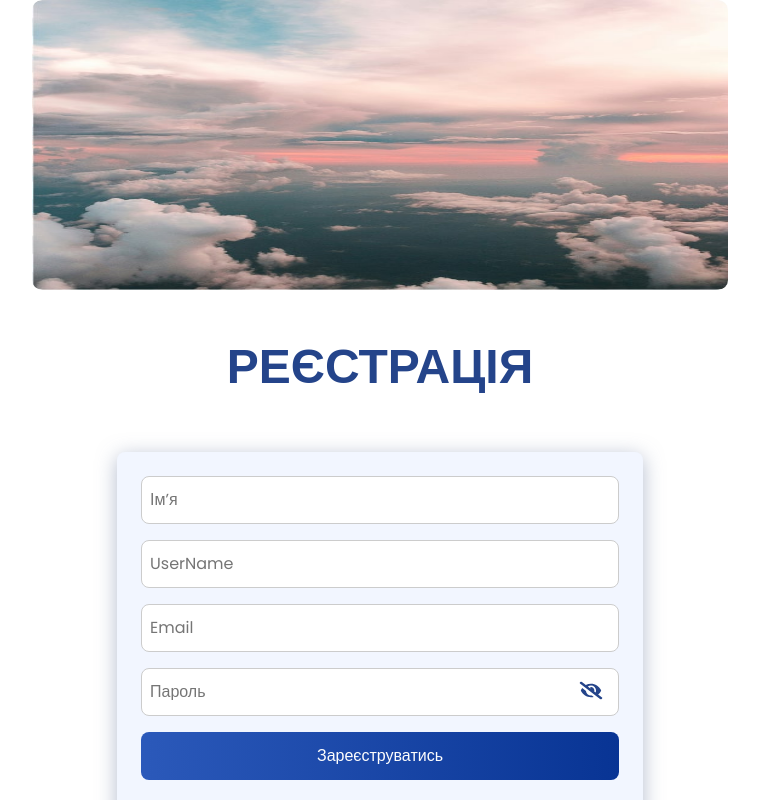
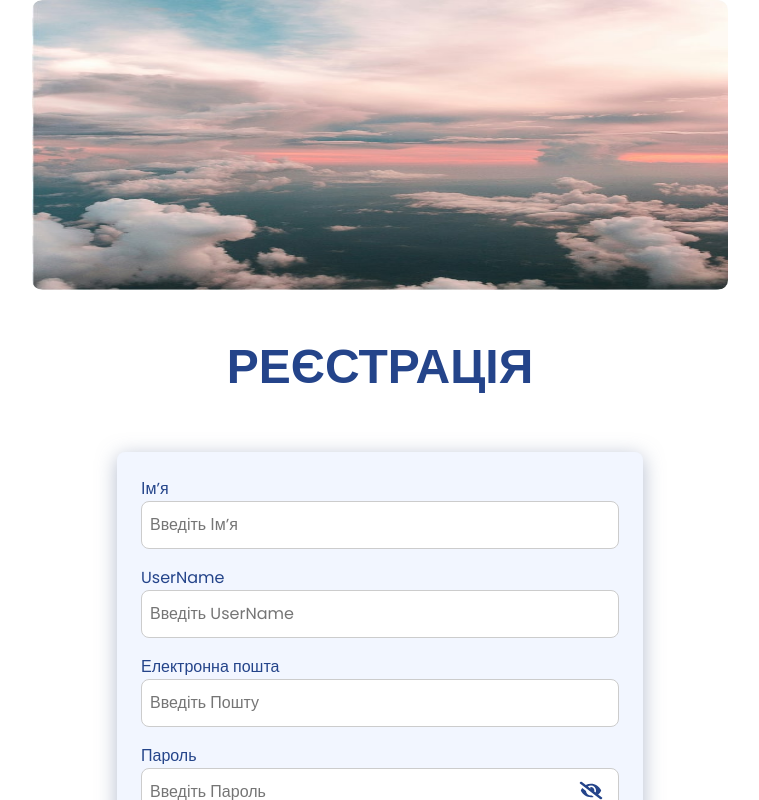
Before and after one commit to GoIT-Python-Web/Front-end-Python-Web-PhotoShare, a React (Vite) app: page /register in a window 1280 px wide. Shown: the top 800 px of the page, without its empty margins (260-1019 px from the left). Built offline with nearby package versions, Linux system fonts and the light colour scheme; a web font is replaced by a local one.

Commit message:
added LabeledField + setTimeout for NOTFOUND

```diff
--- a/src/components/ProfileEditForm/ProfileEditForm.jsx
+++ b/src/components/ProfileEditForm/ProfileEditForm.jsx
@@ -1,6 +1,7 @@
 import { Formik, Form, Field } from "formik";
 import css from "./ProfileEditForm.module.css";
-import Input from "../common/inputs/Input.jsx";
+// import Input from "../common/inputs/Input.jsx";
+import LabeledField from "../common/labeledField/LabeledField.jsx";
 import Button from "../common/buttons/Button.jsx";
 import { ProfileEditSchema } from "../../validation/schemas.js";
 import { useDispatch } from "react-redux";
@@ -37,16 +38,6 @@ const ProfileEditForm = ({ user }) => {
     description: normalize(user?.description),
   };
 
-  // const INITIAL_VALUES = {
-  //   avatar: user?.image_url ?? def,
-  //   name: user?.name ?? "",
-  //   email: user?.email ?? "",
-  //   phone: user?.phone ?? "",
-  //   password: "",
-  //   birthdate: user?.birthdate ?? "",
-  //   description: user?.description ?? "",
-  // };
-
   const dispatch = useDispatch();
   const [avatarSrc, setAvatarSrc] = useState(INITIAL_VALUES.avatar || def);
   const fileInputRef = useRef(null);
@@ -65,6 +56,37 @@ const ProfileEditForm = ({ user }) => {
 
   const handleEditClick = () => {
     fileInputRef.current?.click();
+  };
+
+  const CustomDatePicker = ({ field, form, meta }) => {
+    const selectedDate = (() => {
+      if (!field.value) return null;
+      const parsed = parse(field.value, "dd-MM-yyyy", new Date());
+      return isNaN(parsed) ? null : parsed;
+    })();
+
+    return (
+      <div className={css.datePickerWrap}>
+        <DatePicker
+          selected={selectedDate}
+          onChange={(date) => {
+            const formattedDate = date ? format(date, "dd-MM-yyyy") : "";
+            form.setFieldValue(field.name, formattedDate);
+          }}
+          dateFormat="dd-MM-yyyy"
+          placeholderText="День народження"
+          className={`${css.input} ${
+            meta.touched && meta.error ? css.error : ""
+          }`}
+          showMonthDropdown
+          showYearDropdown
+          dropdownMode="select"
+        />
+        {meta.touched && meta.error && (
+          <div className={css.errorMsg}>{meta.error}</div>
+        )}
+      </div>
+    );
   };
 
   return (
@@ -100,10 +122,8 @@ const ProfileEditForm = ({ user }) => {
             const newValues = {
               avatar: updatedUser.img_link ?? def,
               name: normalize(updatedUser.name),
-              username: normalize(updatedUser.username),
               email: normalize(updatedUser.email),
               phone: normalize(updatedUser.phone),
-              // password: "",
               birthdate: formatDateForInput(updatedUser.birthdate),
               description: normalize(updatedUser.description),
             };
@@ -129,9 +149,6 @@ const ProfileEditForm = ({ user }) => {
                 className={css.editBtn}
                 onClick={handleEditClick}
               >
-                {/* <svg width="16" height="16">
-            <use href="/public/sprite.svg#pen" />
-          </svg> */}
                 <FaPenToSquare size={22} />
               </button>
               <input
@@ -147,138 +164,53 @@ const ProfileEditForm = ({ user }) => {
             <p className={css.title}>Особисті данні</p>
             <div className={css.wrapInfo}>
               <div className={css.infoItem}>
-                <Field name="name">
-                  {({ field, meta }) => (
-                    <Input
-                      {...field}
+                <LabeledField
+                  name="name"
+                  label="Імʼя"
                   type="text"
                   placeholder="Імʼя"
-                      error={meta.touched && meta.error}
-                      errorMessage={
-                        meta.touched && meta.error ? meta.error : ""
-                      }
                 />
-                  )}
-                </Field>
-              </div>
-
-              {/* <div className={css.infoItem}>
-                <Field name="username">
-                  {({ field, meta }) => (
-                    <Input
-                      {...field}
-                      type="text"
-                      readOnly
-                      placeholder="UserName"
-                      error={meta.touched && meta.error}
-                      errorMessage={
-                        meta.touched && meta.error ? meta.error : ""
-                      }
-                    />
-                  )}
-                </Field>
-              </div> */}
-
-              <div className={css.infoItem}>
-                <Field name="email">
-                  {({ field, meta }) => (
-                    <Input
-                      {...field}
-                      type="email"
-                      placeholder="Електронна пошта"
-                      error={meta.touched && meta.error}
-                      errorMessage={
-                        meta.touched && meta.error ? meta.error : ""
-                      }
-                    />
-                  )}
-                </Field>
               </div>
 
               <div className={css.infoItem}>
-                <Field name="phone">
-                  {({ field, meta }) => (
-                    <Input
-                      {...field}
-                      type="text"
-                      placeholder="Номер телефону"
-                      error={meta.touched && meta.error}
-                      errorMessage={
-                        meta.touched && meta.error ? meta.error : ""
-                      }
+                <LabeledField
+                  name="email"
+                  label="Електронна пошта"
+                  type="email"
+                  placeholder="Електронна пошта"
                 />
-                  )}
-                </Field>
               </div>
 
               <div className={css.infoItem}>
-                <Field name="birthdate">
-                  {({ field, form, meta }) => {
-                    const selectedDate =
-                      typeof field.value === "string"
-                        ? (() => {
-                            const parsed = parse(
-                              field.value,
-                              "dd-MM-yyyy",
-                              new Date()
-                            );
-                            return isNaN(parsed) ? null : parsed;
-                          })()
-                        : null;
-
-                    return (
-                      <div className={css.datePickerWrap}>
-                        <DatePicker
-                          selected={selectedDate}
-                          onChange={(date) => {
-                            const formattedDate = date
-                              ? format(date, "dd-MM-yyyy")
-                              : "";
-                            form.setFieldValue("birthdate", formattedDate);
-                          }}
-                          dateFormat="dd-MM-yyyy"
-                          placeholderText="День народження"
-                          className={`${css.input} ${
-                            meta.touched && meta.error ? css.error : ""
-                          }`}
-                          showMonthDropdown
-                          showYearDropdown
-                          dropdownMode="select"
+                <LabeledField
+                  name="phone"
+                  label="Номер телефону"
+                  type="text"
+                  placeholder="Номер телефону"
                 />
-                        {meta.touched && meta.error && (
-                          <div className={css.errorMsg}>{meta.error}</div>
-                        )}
-                      </div>
-                    );
-                  }}
-                </Field>
               </div>
 
               <div className={css.infoItem}>
-                <Field name="password">
-                  {({ field, meta }) => (
-                    <Input
-                      {...field}
+                <LabeledField
+                  name="birthdate"
+                  label="День народження"
+                  customComponent={CustomDatePicker}
+                />
+              </div>
+
+              <div className={css.infoItem}>
+                <LabeledField
+                  name="password"
+                  label="Пароль"
                   type="password"
-                      readOnly
                   placeholder="Пароль"
-                      error={meta.touched && meta.error}
-                      errorMessage={
-                        meta.touched && meta.error ? meta.error : ""
-                      }
                 />
-                  )}
-                </Field>
               </div>
             </div>
 
             <div className={css.wrapAdditionalInfo}>
               <p className={css.title}>Додаткові данні</p>
-              {/* <textarea
-                className={css.textarea}
-                placeholder="Додаткові данні"
-                rows="5"
-              /> */}
+
               <Field name="description">
                 {({ field, meta }) => (
                   <>
--- a/src/components/ProfileEditForm/ProfileEditForm.module.css
+++ b/src/components/ProfileEditForm/ProfileEditForm.module.css
@@ -75,7 +75,6 @@
 .wrapInfo {
   display: flex;
   flex-direction: column;
-  justify-content: center;
   gap: 24px;
   margin-bottom: 24px;
   width: 100%;
--- /dev/null
+++ b/src/components/common/labeledField/LabeledField.jsx
@@ -0,0 +1,49 @@
+import { Field } from "formik";
+import Input from "../inputs/Input.jsx";
+import css from "./LabeledField.module.css";
+
+const LabeledField = ({
+  label,
+  name,
+  type = "text",
+  customComponent: Component,
+  ...props
+}) => {
+  return (
+    <div className={css.fieldWrapper}>
+      {label && (
+        <label className={css.label} htmlFor={name}>
+          {label}
+        </label>
+      )}
+      <Field name={name}>
+        {({ field, form, meta }) => {
+          const error = meta.touched && meta.error;
+
+          if (Component) {
+            return (
+              <Component
+                field={{ ...field, value: field.value || "" }}
+                form={form}
+                meta={meta}
+              />
+            );
+          }
+
+          return (
+            <Input
+              {...field}
+              type={type}
+              error={error}
+              errorMessage={meta.error}
+              value={field.value || ""}
+              {...props}
+            />
+          );
+        }}
+      </Field>
+    </div>
+  );
+};
+
+export default LabeledField;
--- /dev/null
+++ b/src/components/common/labeledField/LabeledField.module.css
@@ -0,0 +1,14 @@
+.fieldWrap {
+  display: flex;
+  flex-direction: column;
+  margin-bottom: 16px;
+}
+
+.label {
+  font-family: var(--font-family);
+  font-weight: 400;
+  font-size: 16px;
+  line-height: 140%;
+  letter-spacing: 0em;
+  color: var(--text);
+}
--- a/src/components/forms/SignUpForm/SignUpForm.jsx
+++ b/src/components/forms/SignUpForm/SignUpForm.jsx
@@ -1,5 +1,5 @@
-import { Formik, Form, Field } from "formik";
-import Input from "../../common/inputs/Input.jsx";
+import { Formik, Form } from "formik";
+import LabeledField from "../../common/labeledField/LabeledField.jsx";
 import Button from "../../common/buttons/Button.jsx";
 
 import css from "./SignUpForm.module.css";
@@ -31,53 +31,33 @@ const SignUpForm = ({ onSwitch }) => {
       >
         {() => (
           <Form className={css.form}>
-            <Field name="name">
-              {({ field, meta }) => (
-                <Input
-                  {...field}
+            <LabeledField
+              name="name"
+              label="Імʼя"
               type="text"
-                  placeholder="Імʼя"
-                  error={meta.touched && meta.error}
-                  errorMessage={meta.touched && meta.error ? meta.error : ""}
+              placeholder="Введіть Ім’я"
             />
-              )}
-            </Field>
 
-            <Field name="username">
-              {({ field, meta }) => (
-                <Input
-                  {...field}
+            <LabeledField
+              name="username"
+              label="UserName"
               type="text"
-                  placeholder="UserName"
-                  error={meta.touched && meta.error}
-                  errorMessage={meta.touched && meta.error ? meta.error : ""}
+              placeholder="Введіть UserName"
             />
-              )}
-            </Field>
 
-            <Field name="email">
-              {({ field, meta }) => (
-                <Input
-                  {...field}
+            <LabeledField
+              name="email"
+              label="Електронна пошта"
               type="email"
-                  placeholder="Email"
-                  error={meta.touched && meta.error}
-                  errorMessage={meta.touched && meta.error ? meta.error : ""}
+              placeholder="Введіть Пошту"
             />
-              )}
-            </Field>
 
-            <Field name="password">
-              {({ field, meta }) => (
-                <Input
-                  {...field}
+            <LabeledField
+              name="password"
+              label="Пароль"
               type="password"
-                  placeholder="Пароль"
-                  error={meta.touched && meta.error}
-                  errorMessage={meta.touched && meta.error ? meta.error : ""}
+              placeholder="Введіть Пароль"
             />
-              )}
-            </Field>
 
             <Button
               size="fs"
@@ -106,4 +86,5 @@ const SignUpForm = ({ onSwitch }) => {
   );
 };
 
+
 export default SignUpForm;
--- a/src/components/forms/signInForm/SignInForm.jsx
+++ b/src/components/forms/signInForm/SignInForm.jsx
@@ -1,8 +1,8 @@
-import { Field, Form, Formik } from "formik";
+import { Form, Formik } from "formik";
 import css from "./SignInForm.module.css";
 import { loginValidationSchema } from "../../../validation/authSchemas.js";
 
-import Input from "../../common/inputs/Input.jsx";
+import LabeledField from "../../common/labeledField/LabeledField.jsx";
 import Button from "../../common/buttons/Button.jsx";
 import { Link } from "react-router-dom";
 import { useDispatch, useSelector } from "react-redux";
@@ -31,32 +31,21 @@ const SignInForm = ({ onSwitch }) => {
       >
         {() => (
           <Form className={css.form}>
-            <Field name="username">
-              {({ field, meta }) => (
-                <Input
-                  {...field}
-                  type="text"
-                  placeholder="Username"
-                  autoComplete="off"
-                  error={meta.touched && meta.error}
-                  errorMessage={meta.touched && meta.error ? meta.error : ""}
-                />
-              )}
-            </Field>
-            <Field name="password">
-              {({ field, meta }) => (
-                <Input
-                  {...field}
-                  type="password"
-                  placeholder="Пароль"
-                  error={meta.touched && meta.error}
-                  errorMessage={meta.touched && meta.error ? meta.error : ""}
-                />
-              )}
-            </Field>
-            {error?.includes("400") && (
-              <p className={css.error}>Юзернейм або пароль невірний</p>
-            )}
+
+            <LabeledField
+              name="username"
+              label="UserName"
+              type="text"
+              placeholder="Введіть UserName"
+            />
+
+            <LabeledField
+              name="password"
+              label="Пароль"
+              type="password"
+              placeholder="Введіть Пароль"
+            />
+
             <Button
               size="fs"
               variant="primary"
--- a/src/validation/schemas.js
+++ b/src/validation/schemas.js
@@ -2,10 +2,6 @@ import * as Yup from "yup";
 
 export const ProfileEditSchema = Yup.object().shape({
   name: Yup.string()
-    .min(3, "Занадто коротке!")
-    .max(20, "Занадто довге!")
-    .optional(),
-  userName: Yup.string()
     .min(3, "Занадто коротке!")
     .max(20, "Занадто довге!")
     .optional(),
```
Also changed, not shown: src/pages/NotFoundPage/NotFoundPage.jsx (+12 -1 lines). Lines whose indentation alone changed are shown as unchanged.
